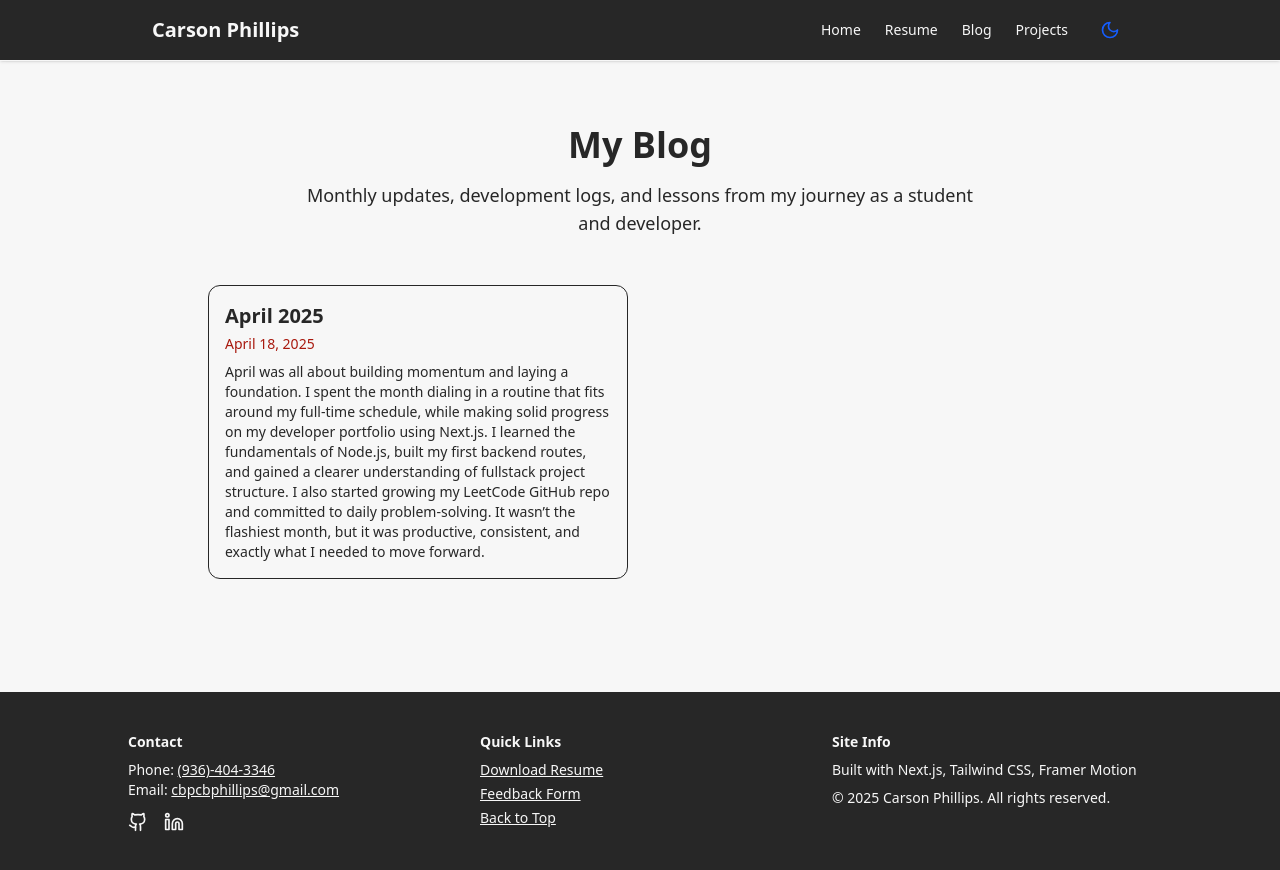
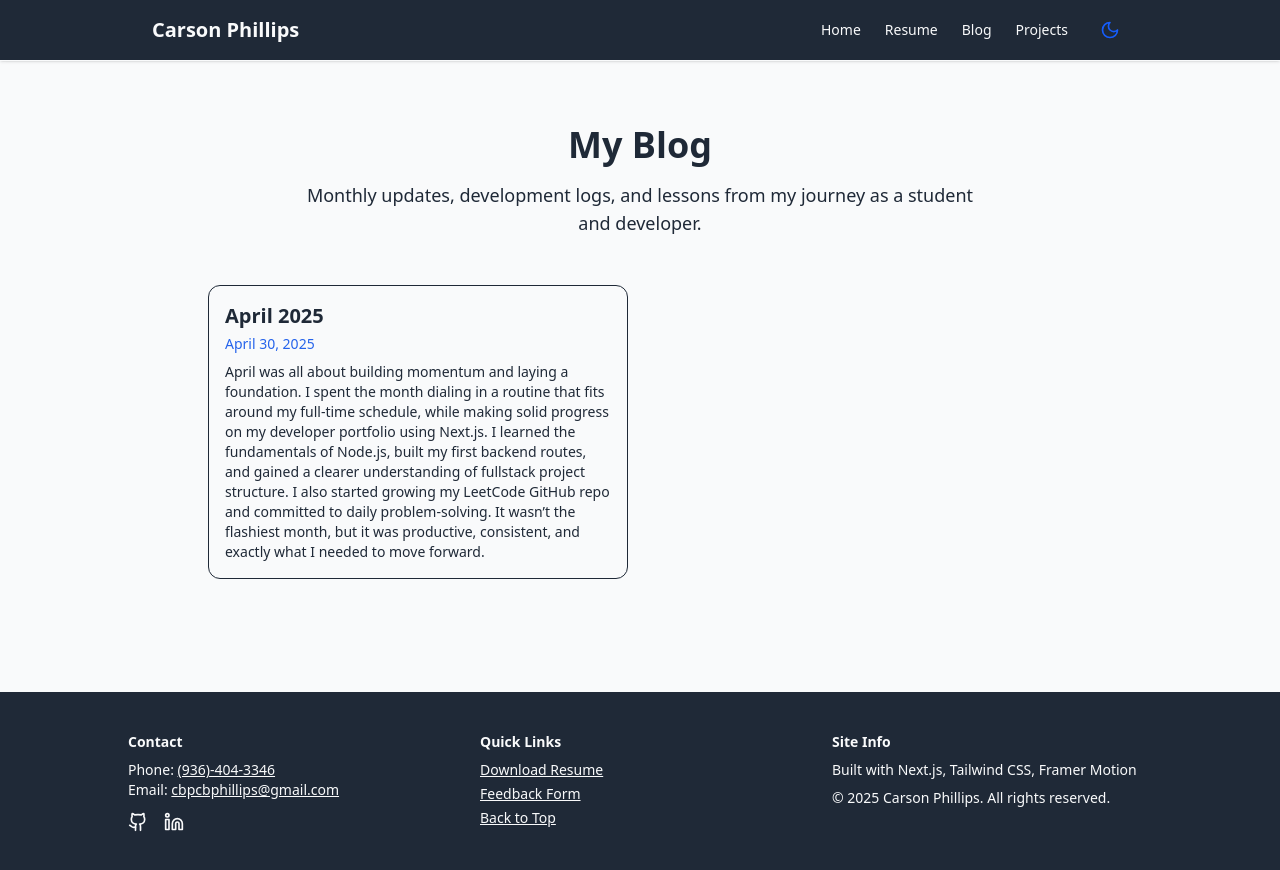
Before and after one commit to cbpcbphillips/portfolio, a Next.js app: page /blog in a window 1280 px wide. Built offline with nearby package versions, Linux system fonts and the light colour scheme.

Commit message:
polishing colors

```diff
--- a/package.json
+++ b/package.json
@@ -13,6 +13,7 @@
     "lucide-react": "^0.488.0",
     "next": "15.3.0",
     "next-themes": "^0.4.6",
+    "postcss": "^8.5.3",
     "react": "^19.0.0",
     "react-dom": "^19.0.0"
   },
@@ -26,7 +27,7 @@
     "eslint-config-next": "15.3.0",
     "eslint-config-prettier": "^10.1.2",
     "prettier": "^3.5.3",
-    "tailwindcss": "^4.1.3",
+    "tailwindcss": "^4.1.6",
     "typescript": "^5"
   }
 }
--- a/src/app/blog/posts.ts
+++ b/src/app/blog/posts.ts
@@ -4,6 +4,6 @@ export const blogPosts = [
     title: 'April 2025',
     summary:
       'April was all about building momentum and laying a foundation. I spent the month dialing in a routine that fits around my full-time schedule, while making solid progress on my developer portfolio using Next.js. I learned the fundamentals of Node.js, built my first backend routes, and gained a clearer understanding of fullstack project structure. I also started growing my LeetCode GitHub repo and committed to daily problem-solving. It wasn’t the flashiest month, but it was productive, consistent, and exactly what I needed to move forward.',
-    date: 'April 18, 2025',
+    date: 'April 30, 2025',
   },
 ]
--- a/src/styles/globals.css
+++ b/src/styles/globals.css
@@ -1,14 +1,17 @@
 @import 'tailwindcss';
+
 @custom-variant dark (&:where(.dark, .dark *));
 
-@theme {
-  --color-lighter: #f7f7f7;
-  --color-hlighter: #c7c7c7;
-  --color-darker: #272727;
-  --color-hdarker: #373737;
-  --color-primary: #a8180d;
-  --color-secondary: #c79900;
-  --color-accent: #48704e;
+@layer theme {
+  @theme {
+    --color-lighter: #f9fafb;
+    --color-hlighter: #d1d5db;
+    --color-darker: #1f2937;
+    --color-hdarker: #111827;
+    --color-primary: #2563eb;
+    --color-secondary: #10b981;
+    --color-accent: #b91c1c;
+  }
 }
 
 html {
```
Also changed, not shown: 1 other file (tests, documents, lock files or other folders).
